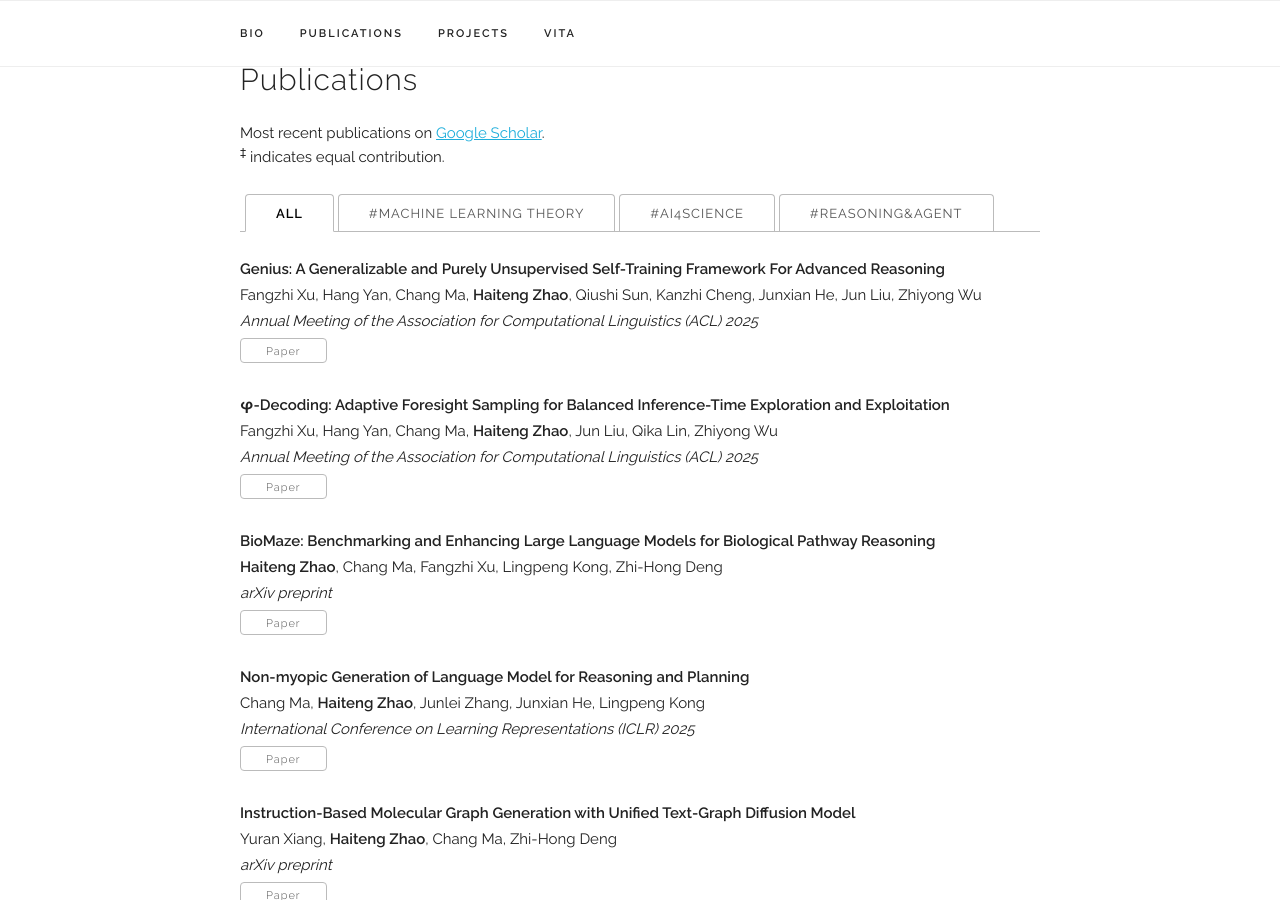
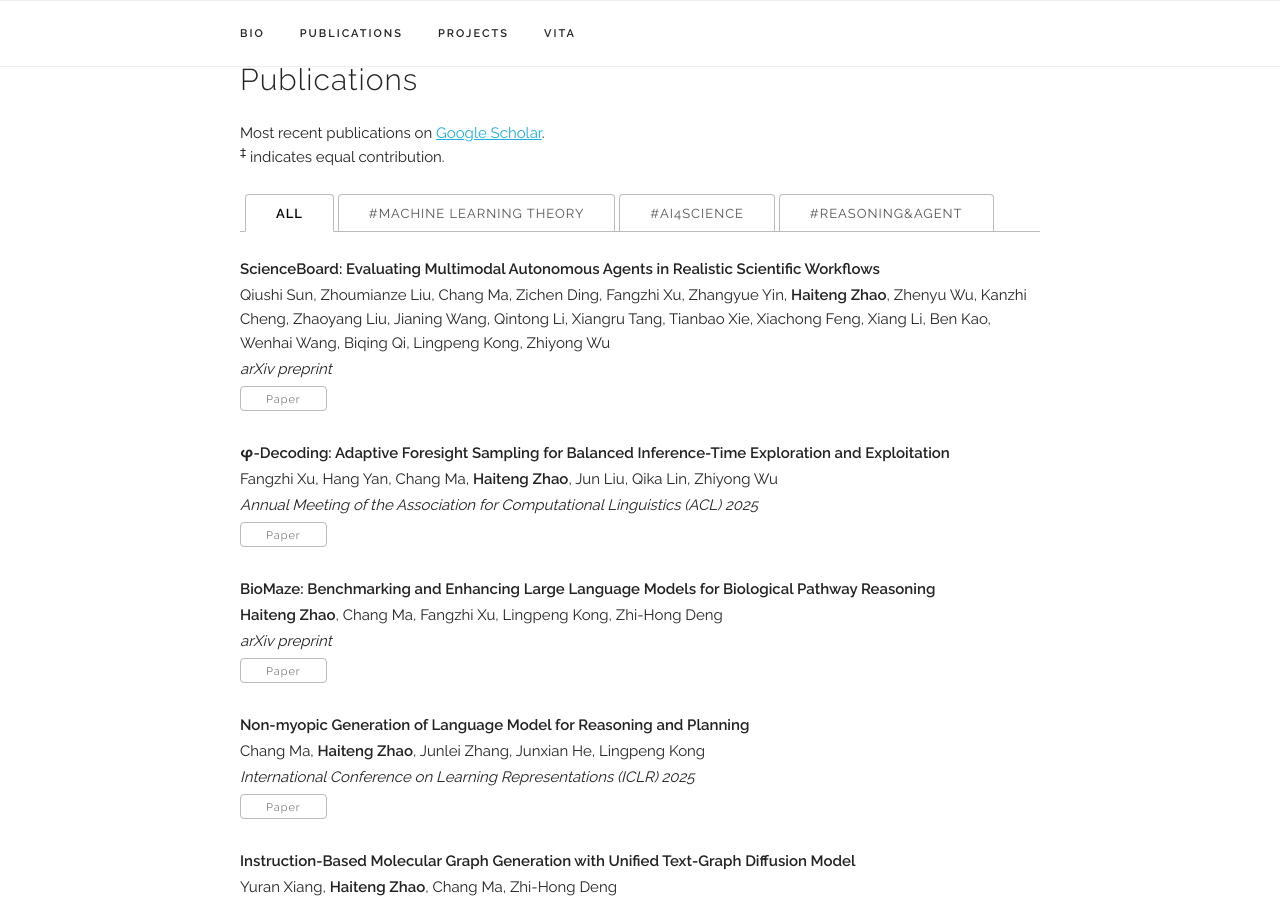
Before and after one commit to zhao-ht/haitengzhao, a Jekyll site: the page built from index.html, in a window 1280 px wide and 900 px high, scrolled down 1036 px. Built offline with Jekyll 4.4.1, drawn with Linux system fonts in a browser that asks for light colours; some web fonts are replaced.

Commit message:
Update publications.yaml

```diff
--- a/_data/publications.yaml
+++ b/_data/publications.yaml
@@ -1,9 +1,9 @@
 papers:
-  - title: "Genius: A Generalizable and Purely Unsupervised Self-Training Framework For Advanced Reasoning"
-    authors: "Fangzhi Xu, Hang Yan, Chang Ma, <b>Haiteng Zhao</b>, Qiushi Sun, Kanzhi Cheng, Junxian He, Jun Liu, Zhiyong Wu"
-    venue: "Annual Meeting of the Association for Computational Linguistics (ACL) 2025"
-    paper_pdf: "https://arxiv.org/pdf/2504.08672?"
-    ai4science: n
+  - title: "ScienceBoard: Evaluating Multimodal Autonomous Agents in Realistic Scientific Workflows"
+    authors: "Qiushi Sun, Zhoumianze Liu, Chang Ma, Zichen Ding, Fangzhi Xu, Zhangyue Yin, <b>Haiteng Zhao</b>, Zhenyu Wu, Kanzhi Cheng, Zhaoyang Liu, Jianing Wang, Qintong Li, Xiangru Tang, Tianbao Xie, Xiachong Feng, Xiang Li, Ben Kao, Wenhai Wang, Biqing Qi, Lingpeng Kong, Zhiyong Wu"
+    venue: "arXiv preprint"
+    paper_pdf: "https://arxiv.org/pdf/2505.19897"
+    ai4science: y
     agent: y
 
   - title: "φ-Decoding: Adaptive Foresight Sampling for Balanced Inference-Time Exploration and Exploitation"
```
